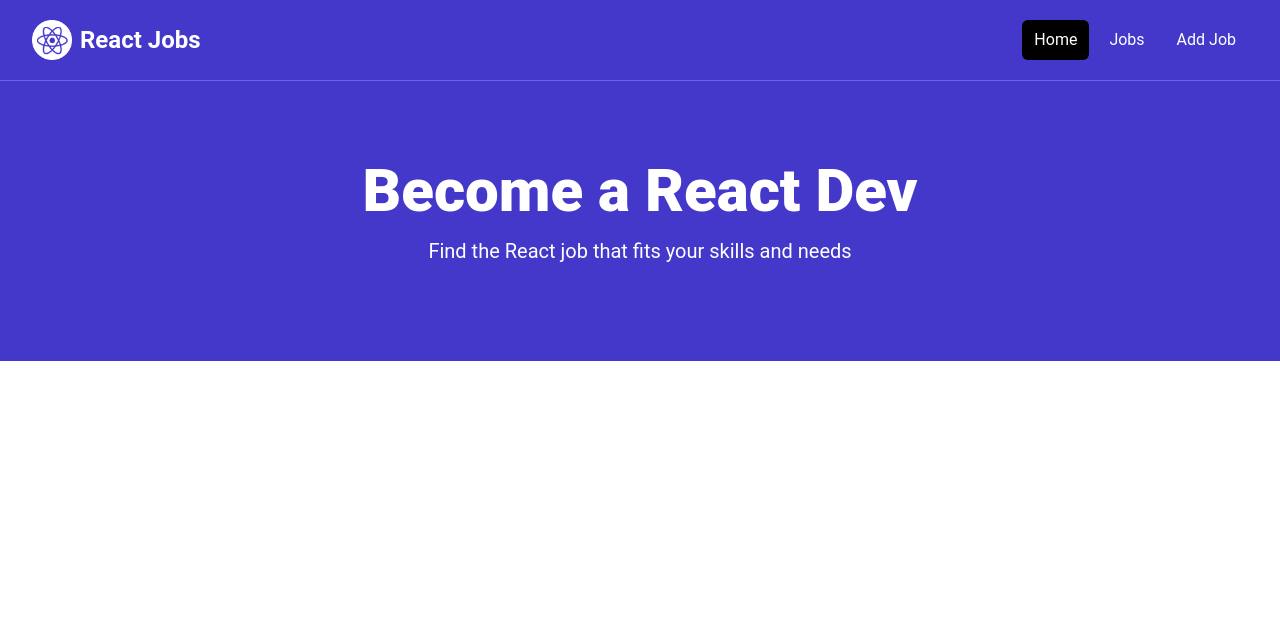
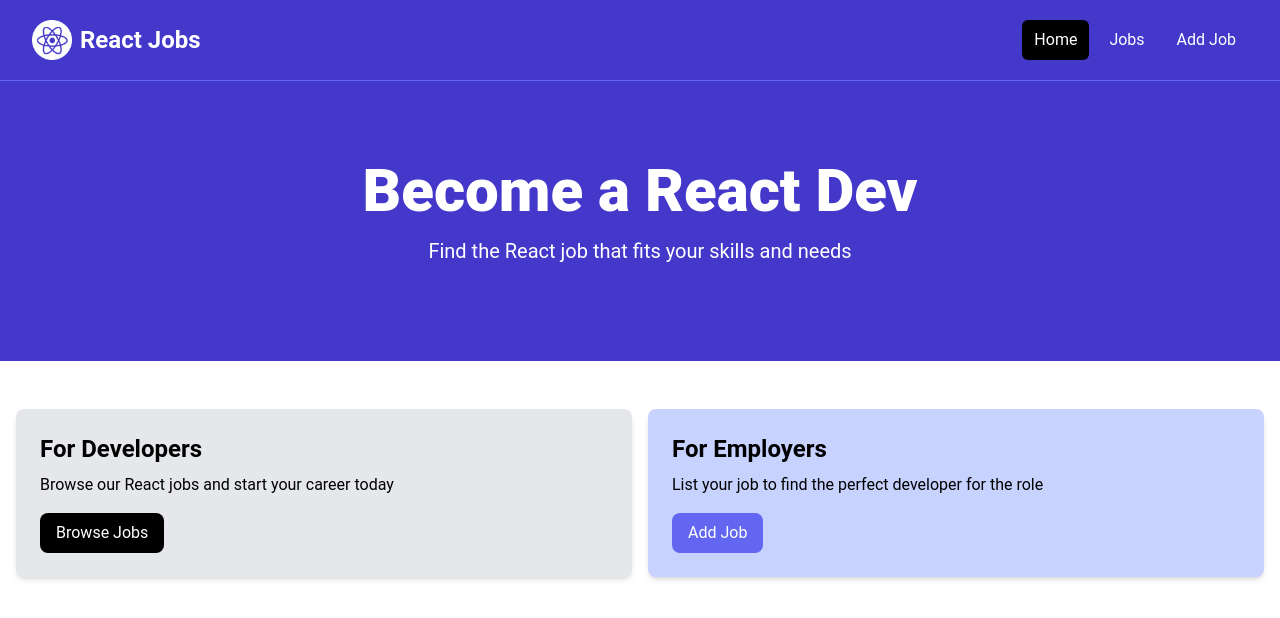
Before and after one commit to MbusyaNgesa/ReactCrash, a React (Vite) app: page / in a window 1280 px wide. Shown: the top 618 px of the page. Built offline with nearby package versions, Linux system fonts and the light colour scheme.

Commit message:
Wrapper Components

```diff
--- a/src/App.jsx
+++ b/src/App.jsx
@@ -1,6 +1,7 @@
 import React from "react";
 import Navbar from "./components/Navbar";
 import Hero from "./components/Hero";
+import HomeCards from "./components/HomeCards";
 
 //JSX Crash Course
 // const App = () => {
@@ -32,6 +33,7 @@ const App = () => {
     <>
       <Navbar />
       <Hero />
+      <HomeCards />
     </>
   );
 };
--- /dev/null
+++ b/src/components/Card.jsx
@@ -0,0 +1,6 @@
+// children and bg are props for the wrapper component(Card), bg will be gray by default if bg is not parsed
+const Card = ({ children, bg = "bg-gray-200" }) => {
+  return <div className={`${bg} p-6 rounded-lg shadow-md`}>{children}</div>;
+};
+
+export default Card;
--- /dev/null
+++ b/src/components/HomeCards.jsx
@@ -0,0 +1,38 @@
+import Card from "./Card";
+
+const HomeCards = () => {
+  return (
+    <section className="py-4">
+      <div className="container-xl lg:container m-auto">
+        <div className="grid grid-cols-1 md:grid-cols-2 gap-4 p-4 rounded-lg">
+          <Card>
+            <h2 className="text-2xl font-bold">For Developers</h2>
+            <p className="mt-2 mb-4">
+              Browse our React jobs and start your career today
+            </p>
+            <a
+              href="/jobs.html"
+              className="inline-block bg-black text-white rounded-lg px-4 py-2 hover:bg-gray-700"
+            >
+              Browse Jobs
+            </a>
+          </Card>
+          <Card bg="bg-indigo-200">
+            <h2 className="text-2xl font-bold">For Employers</h2>
+            <p className="mt-2 mb-4">
+              List your job to find the perfect developer for the role
+            </p>
+            <a
+              href="/add-job.html"
+              className="inline-block bg-indigo-500 text-white rounded-lg px-4 py-2 hover:bg-indigo-600"
+            >
+              Add Job
+            </a>
+          </Card>
+        </div>
+      </div>
+    </section>
+  );
+};
+
+export default HomeCards;
```
